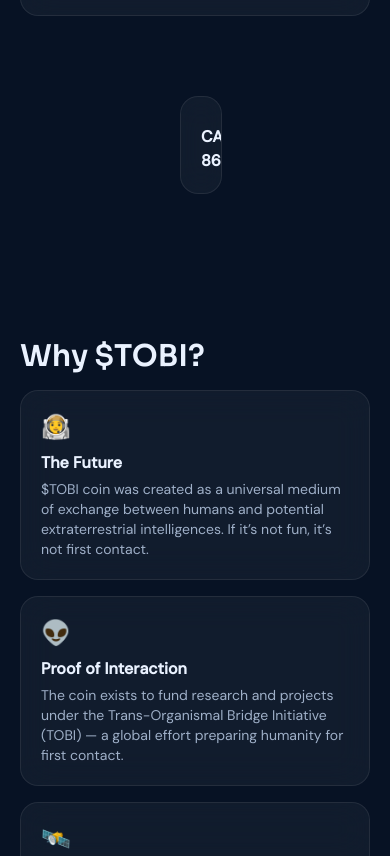
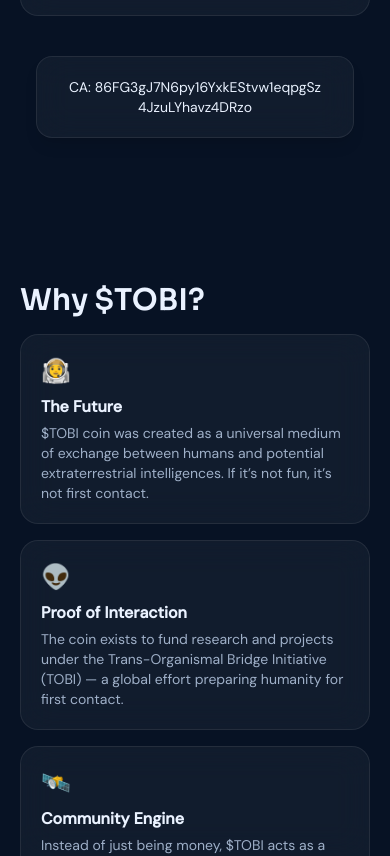
Before and after one commit to Stargnite/tobi-coin, a website: page index.html in a window 390 px wide. Shown: the part 1159-2015 px from the top of the page. Drawn offline with nearby package versions, Linux system fonts and the light colour scheme; a script that the page names is missing.

Commit message:
Made CA section responsive

```diff
--- a/index.html
+++ b/index.html
@@ -97,9 +97,21 @@
     >
       <div data-include="sections/hero.html"></div>
       <section
-        id="hero"
-        class="card p-5 mx-40 overflow-hidden relative backdrop-filter backdrop-blur-lg mt-20 text-center"
-      ><b class="block mt-2">CA: 86FG3gJ7N6py16YxkEStvw1eqpgSz4JzuLYhavz4DRzo</b></section>
+        class="card p-5 sm:p-6 md:p-8 lg:mx-40 mx-4 overflow-hidden backdrop-filter backdrop-blur-lg mt-10 md:mt-20 text-center rounded-2xl shadow-lg"
+      >
+        <p
+          class="break-all text-sm sm:text-base md:text-lg lg:text-xl px-2 sm:px-5"
+        >
+          CA: 86FG3gJ7N6py16YxkEStvw1eqpgSz4JzuLYhavz4DRzo
+        </p>
+      </section>
+      <!-- <section
+        class="card p-5 lg:mx-40 overflow-hidden backdrop-filter backdrop-blur-lg mt-20 text-center"
+      >
+        <p class="text-wrap px-5">
+          CA: 86FG3gJ7N6py16YxkEStvw1eqpgSz4JzuLYhavz4DRzo
+        </p>
+      </section> -->
       <div data-include="sections/about.html"></div>
       <div data-include="sections/swap.html"></div>
       <div data-include="sections/tokenomics.html"></div>
```
